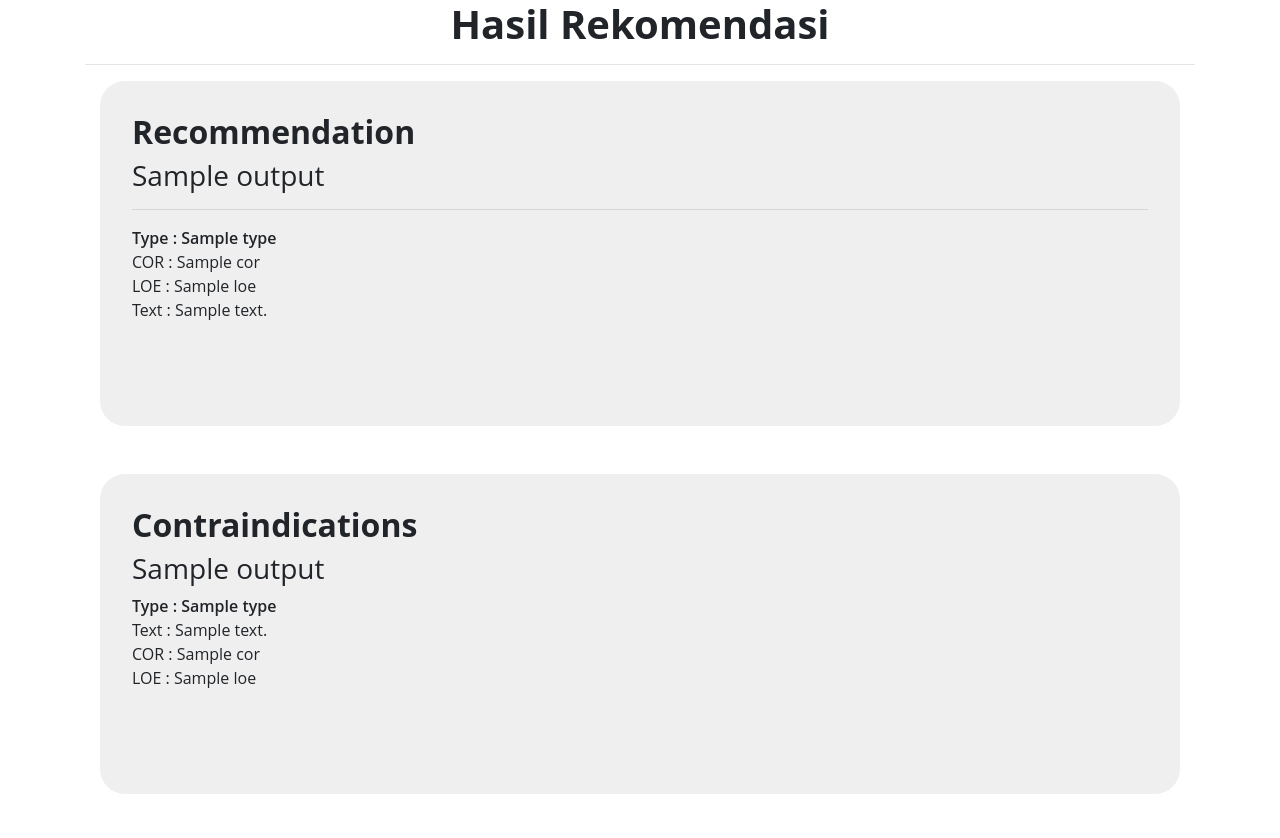
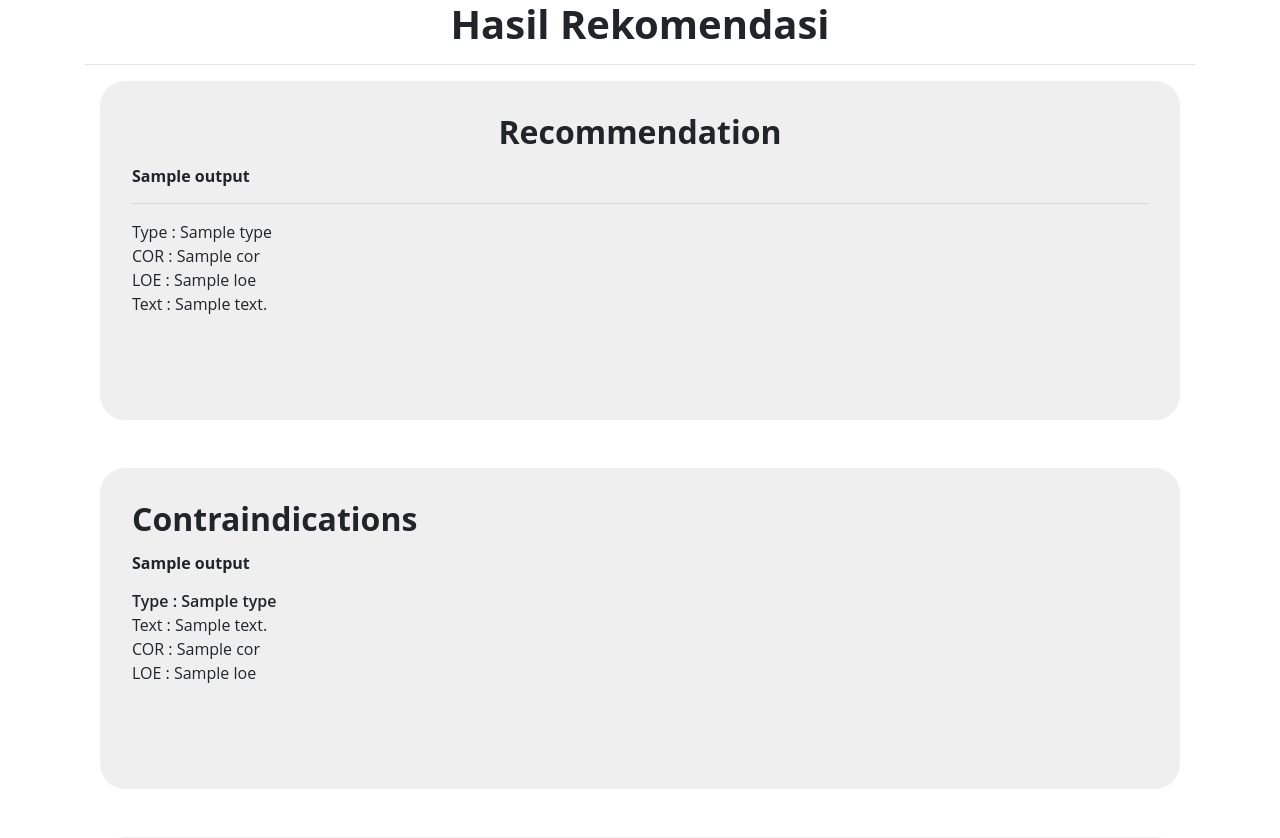
Before and after one commit to modalhoki/flask-project1, a Flask app: template templates/expert_system_result.html in a window 1280 px wide. Shown: the top 838 px of the page. Run offline with Flask 3, Linux system fonts and the light colour scheme; the template is opened without the code that fills it: most values are stand-ins (such as "Sample title", 1, 10 or a date in 2020); parts of the project's set-up code (start-up, migrations or seed data) failed here and were passed over; some libraries are stand-ins or nearby versions.

Commit message:
small ui changes

```diff
--- a/static/css/main.css
+++ b/static/css/main.css
@@ -73,6 +73,17 @@
     font-weight: bold;
 }
 
+.result-title{
+    text-align: center;
+}
+
+h3{
+    font-size : 1em;
+    font-weight: bold;
+    margin-bottom: 1em;
+    margin-top: 1em;
+}
+
 .select2-container--default .select2-selection--multiple .select2-selection__choice__display{
     padding-left: 1em;
     padding-right: 1em;
--- a/templates/expert_system_result.html
+++ b/templates/expert_system_result.html
@@ -11,12 +11,12 @@
         <div class="container">
 
             <div class="container result">
-                <h2>Recommendation</h2>
+                <h2 class="result-title">Recommendation</h2>
                 {% for result in recommendation_result %}
                     <h3>{{ result['output'] }}</h3>
                     <hr>
                     {% for text in result['detail'] %}
-                        <span>Type : {{ text['Type'] }}</span> <br>
+                        Type : {{ text['Type'] }} <br>
                         COR : {{ text['COR'] }} <br>
                         LOE : {{ text['LOE'] }} <br>
                         Text : {{ text['text']}} <br>
```
